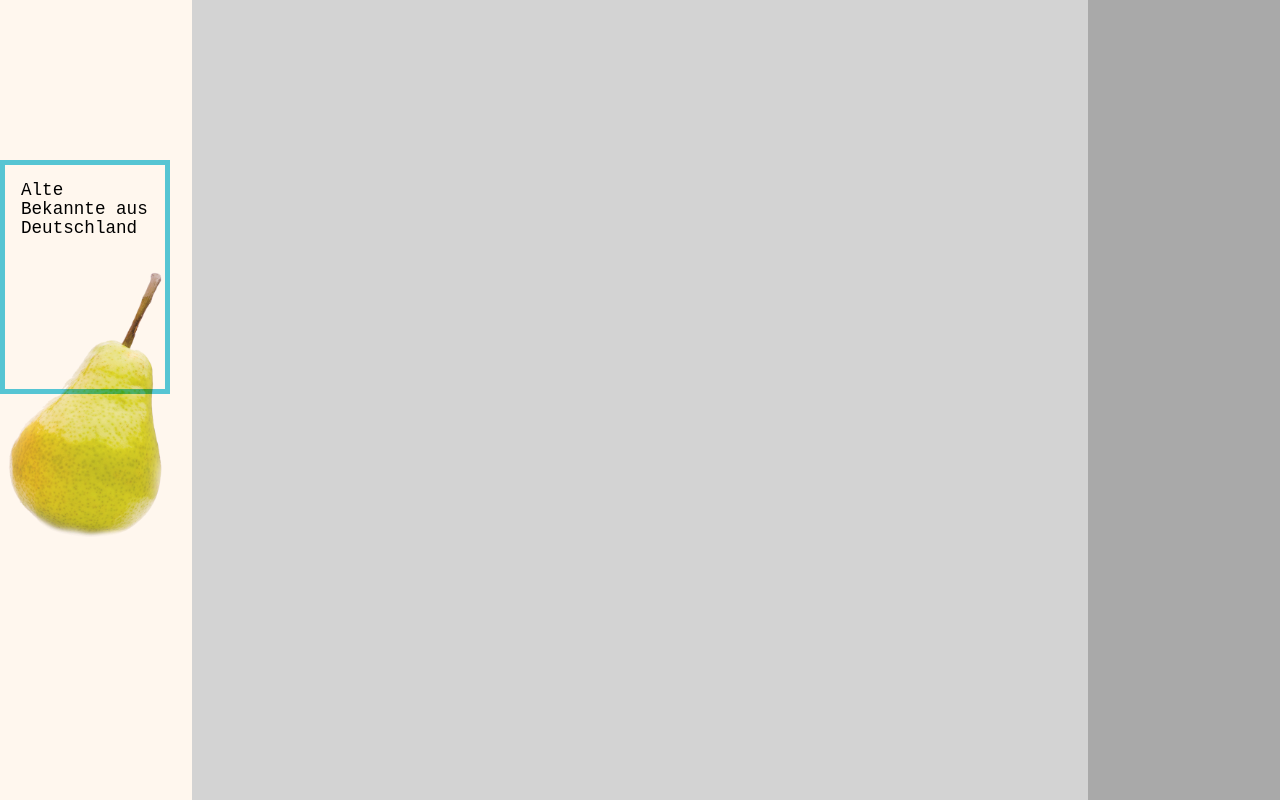
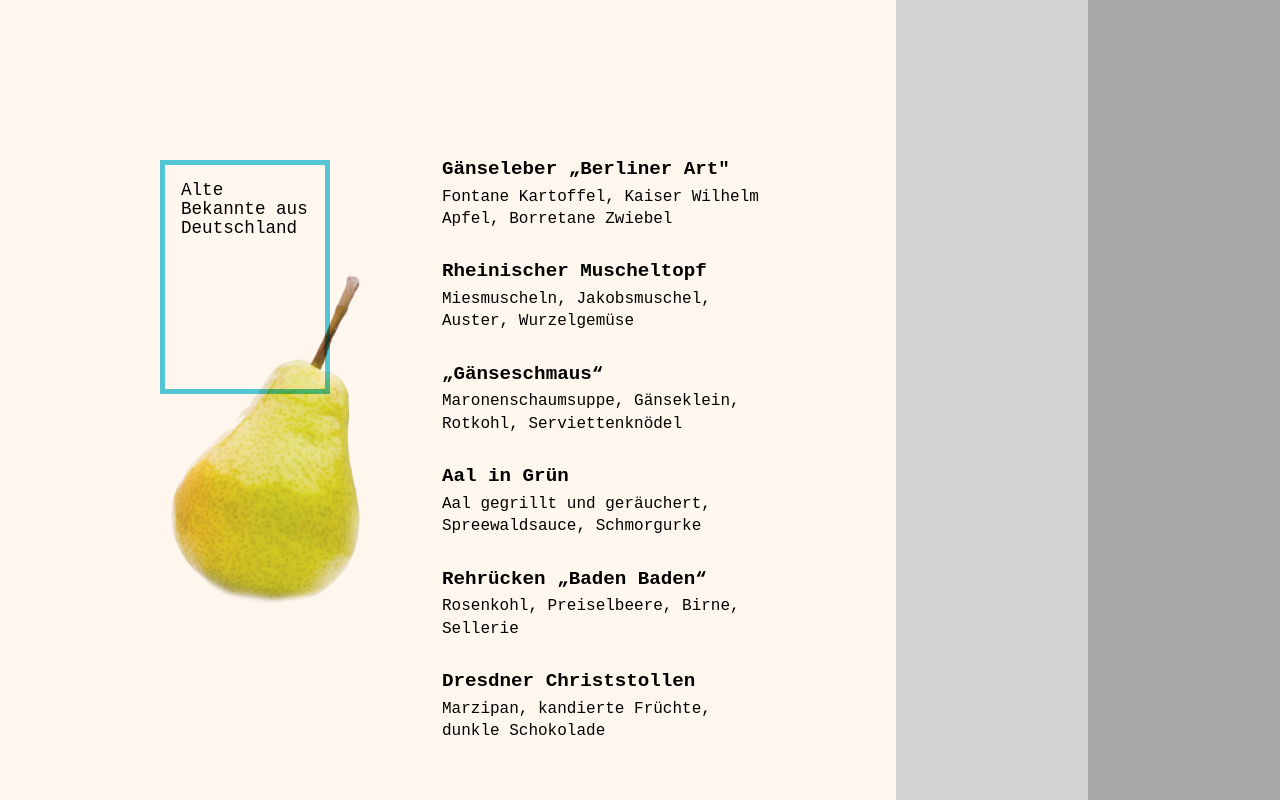
Before and after one commit to ThePuzzlers/zweierlei-dev, a plain HTML site: page html/slider.html in a window 1280 px wide. Drawn offline with Linux system fonts and the light colour scheme; a web font is replaced by a local one.

Commit message:
img-grow and click events
refactoring the click event with bubbling

```diff
--- a/html/slider.html
+++ b/html/slider.html
@@ -18,15 +18,45 @@
 
             <section class="menu-one">
 
-                <section class="product" id="pear">
-                    <div class="germany"></div>
+                <section class="product margin-left" id="pear">
+                    <div class="frame-img grow-img" id="germany"></div>
                     <div class="frame">
                         <p>Alte Bekannte aus Deutschland</p>
                     </div>
                 </section>
+                    <ul class="menu">
+                        <li>
+                            <h3>Gänseleber „Berliner Art"</h3>
+                            <p>Fontane Kartoffel, Kaiser Wilhelm Apfel, Borretane Zwiebel</p>
+                        </li>
+                        <li>
+                            <h3>Rheinischer Muscheltopf</h3>
+                            <p>Miesmuscheln, Jakobsmuschel, Auster, Wurzelgemüse</p>
+                        </li>
+                        <li>
+                            <h3>„Gänseschmaus“</h3>
+                            <p>Maronenschaumsuppe, Gänseklein, Rotkohl, Serviettenknödel</p>
+                        </li>
+                        <li>
+                            <h3>Aal in Grün</h3>
+                            <p>Aal gegrillt und geräuchert, Spreewaldsauce, Schmorgurke</p>
+                        </li>
+                        <li>
+                            <h3>Rehrücken „Baden Baden“</h3>
+                            <p>Rosenkohl, Preiselbeere, Birne, Sellerie</p>
+                        </li>
+                        <li>
+                            <h3>Dresdner Christstollen</h3>
+                            <p>Marzipan, kandierte Früchte, dunkle Schokolade</p>
+                        </li>
+                    </ul>
+
 
             </section>
-            <section class="menu-two"></section>
+            <section class="menu-two">
+
+
+            </section>
             <section class="menu-three"></section>
 
         </section>
--- a/js/slider.js
+++ b/js/slider.js
@@ -3,38 +3,51 @@ const slider = document.getElementsByClassName('slider');
 const menuOne = document.getElementsByClassName('menu-one');
 const menuTwo = document.getElementsByClassName('menu-two');
 const menuThree = document.getElementsByClassName('menu-three');
-const germany = document.getElementsByClassName('germany');
+const germany = document.getElementById('germany');
 
-const product = document.getElementById('pear');
+const menuOneFrame = document.getElementById('pear');
 
 
 
-slider['0'].addEventListener('click', event => {
-    if (event.target.className || event.target.parentElement.className || event.target.parentElement.parentElement.className === "menu-one") {
+menuOne['0'].onclick = function (event) {
+
         menuOne['0'].style.width = '70%';
         menuTwo['0'].style.width = '15%';
         menuThree['0'].style.width = '15%';
-        pear.style.marginLeft = '10rem';
-        pear.style.transition = 'margin-left 1s ease-out';
-        germany['0'].style.height = '25rem';
-        germany['0'].style.transition = 'height 1s ease-out';
-        console.log(event);
+
+        menuOneFrame.classList.add("margin-left");
+        germany.classList.add("grow-img");
 
 
-    } else if (event.target.className || event.target.parentElement.className || event.target.parentElement.parentElement.className === "menu-two") {
+    console.log('menu one is clicked');
+};
+
+menuTwo['0'].onclick = function (event) {
+
         menuOne['0'].style.width = '15%';
         menuTwo['0'].style.width = '70%';
         menuThree['0'].style.width = '15%';
-        pear.style.marginLeft = '1rem';
-        pear.style.transition = 'margin-left 1s ease-out';
-        germany['0'].style.height = '18rem';
-        germany['0'].style.transition = 'height 1s ease-out';
-    } else if (event.target.className || event.target.parentElement.className || event.target.parentElement.parentElement.className === "menu-three") {
+
+        menuOneFrame.classList.remove("margin-left");
+        germany.classList.remove("grow-img");
+
+
+        console.log('menu two is clicked');
+};
+
+menuThree['0'].onclick = function (event) {
+
         menuOne['0'].style.width = '15%';
         menuTwo['0'].style.width = '15%';
         menuThree['0'].style.width = '70%';
-    }
-});
+
+        menuOneFrame.classList.remove("margin-left");
+        germany.classList.remove("grow-img");
+
+
+
+        console.log('menu three is clicked');
+};
 
 
 // function checkCard(event) {
--- a/scss/_slider.scss
+++ b/scss/_slider.scss
@@ -7,14 +7,15 @@
     background-color: darkgrey;
 
         .menu-one {
+            display: flex;
             background-color: #fff7ee;
-            width: 15%;
+            width: 70%;
             transition: width 1s ease;
         }
 
         .menu-two {
             background-color: lightgray;
-            width: 70%;
+            width: 15%;
             transition: width 1s ease;
         }
 
@@ -23,11 +24,32 @@
             width: 15%;
             transition: width 1s ease;
         }
+
+        .menu {
+            max-width: 20rem;
+            margin: 10rem 0 0 7rem;
+
+            li {
+                margin-bottom: 2rem;
+
+                h3 {
+                    font-size: 1.2rem;
+                    font-weight: 600;
+                    margin-bottom: .4rem;
+                }
+
+                p {
+                    line-height: 1.4rem;
+                }
+            }
+        }
 }
 
 .product {
     position: relative;
     margin-top: 10rem;
+    margin-left: 2rem;
+    transition: margin-left .6s ease-in-out;
 }
 
 .frame {
@@ -44,20 +66,30 @@
 }
 
 
-// .margin-left {
-//     margin-left: 5rem;
-//     animation: all 1s ease-in;
-// }
+.margin-left {
+    margin-left: 10rem;
+    transition: all .6s ease-in-out;
+}
 
-.germany {
+.frame-img {
+    opacity: .85;
+    height: 15rem;
+    width: 10rem;
+    position: absolute;
+    top: 100;
+    transition: all .6s ease-in-out;
+}
+
+#germany {
     background-image: url(../assets/birne.png);
     background-size: contain;
     background-repeat: no-repeat;
     background-blend-mode: multiply;
     background-color: #fff7ee;
-    opacity: .85;
-    height: 18rem;
-    width: 100%;
-    position: absolute;
-    top: 100;
 }
+
+.grow-img {
+    width: 14rem;
+    height: 25rem;
+    transition: all .6s ease-in-out;
+}
```
Also changed, not shown: css/app.css, 1 other file.
